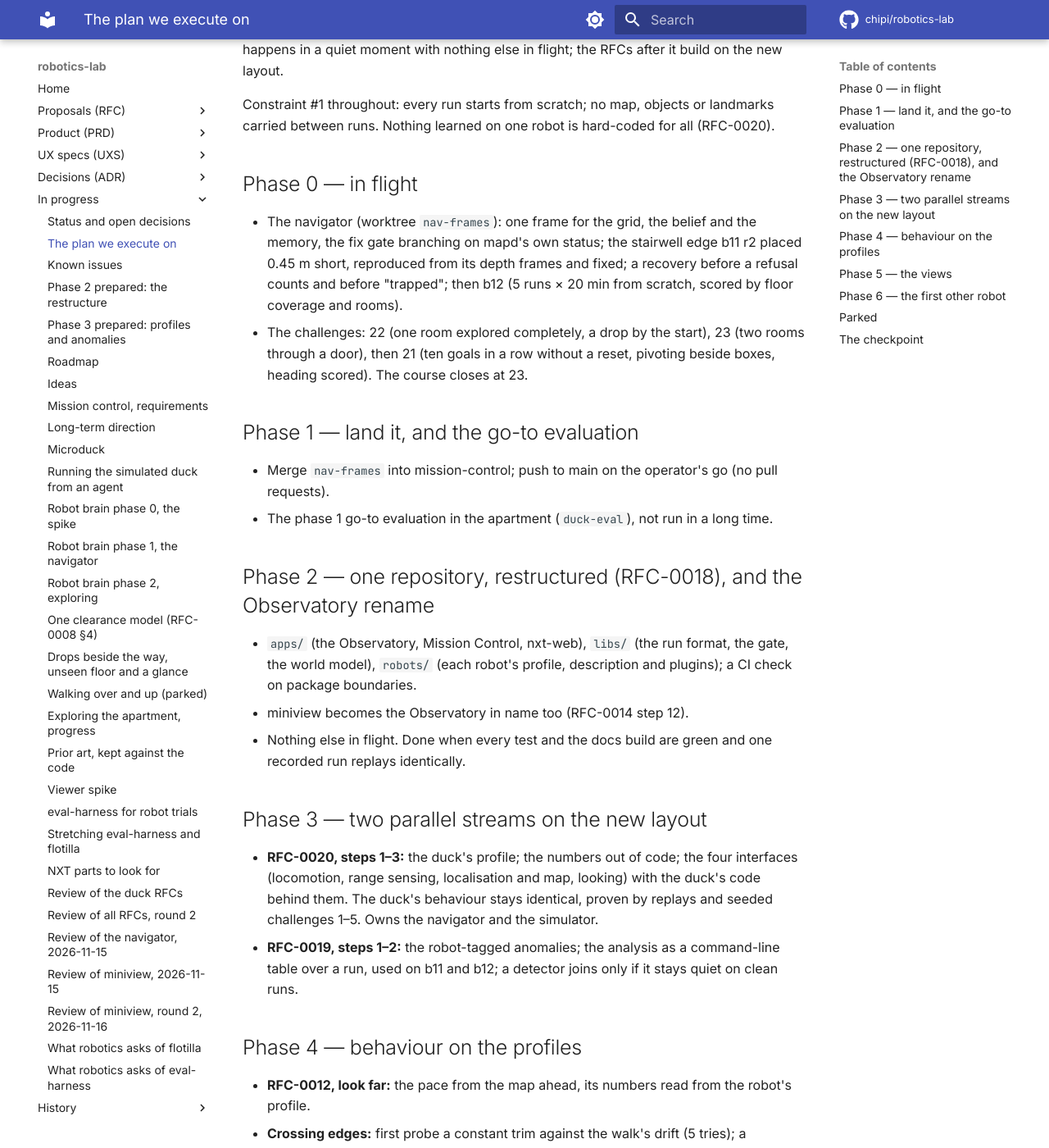
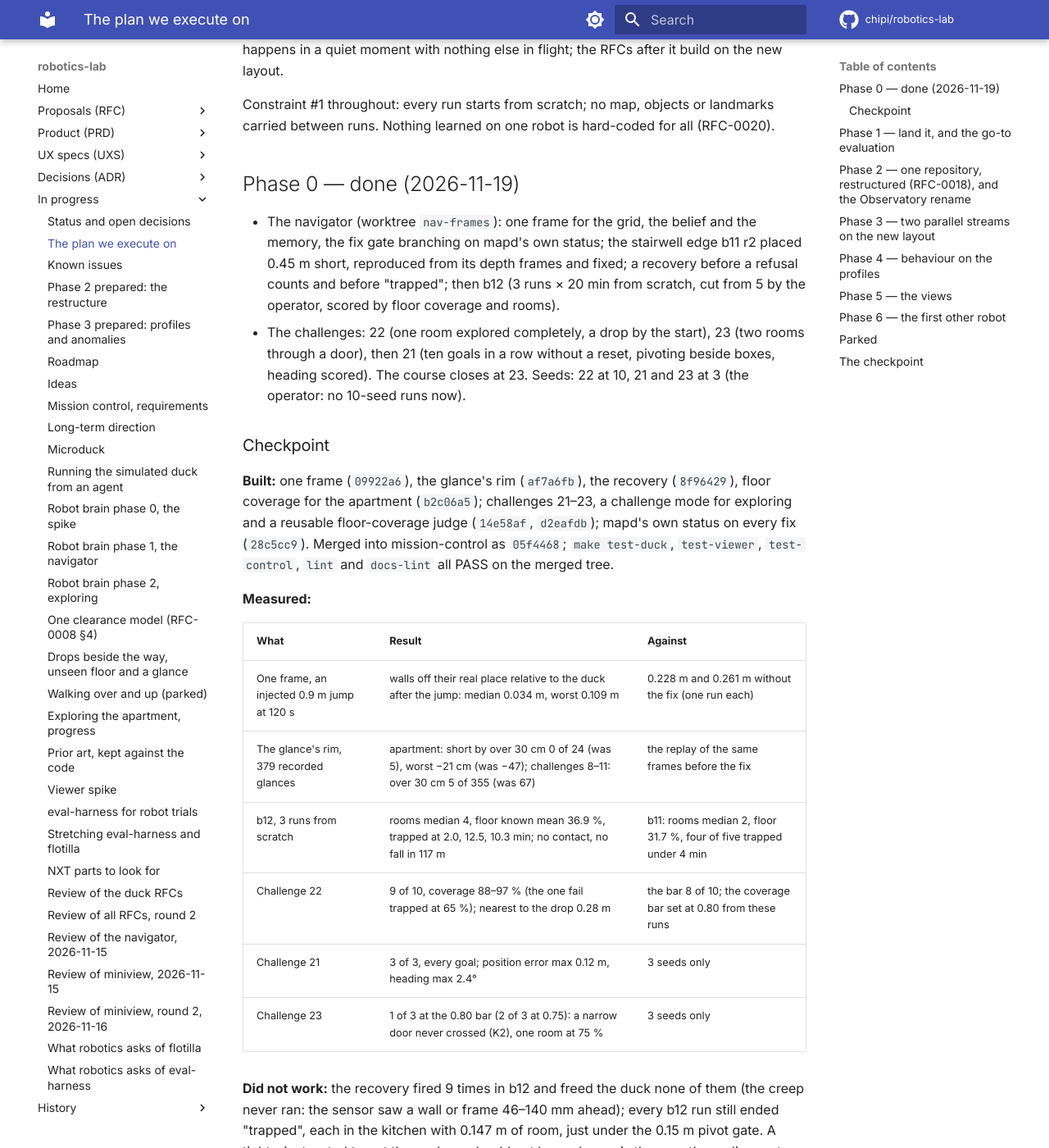
Before and after one commit to chipi/robotics-lab, an MkDocs documentation site: the page built from docs/wip/EXECUTION-PLAN.md, in a window 1280 px wide and 1400 px high, scrolled down 445 px. Shown: the whole window at 82% size. Built offline with MkDocs 1.6.1 and Material for MkDocs 9.7.7, drawn with Linux system fonts in a browser that asks for light colours; comment, search, counter and statistics services are not loaded; some of the changed text lies outside the part shown.

Commit message:
docs: the phase 0 checkpoint written into the plan; known issues K22-K27 found, the misplaced rim closed
Co-Authored-By: Claude Opus 5.5 <noreply@anthropic.com>
Claude-Session: https://claude.ai/code/session_014cvkLDtihKBLiV2cbMenbC

```diff
--- a/docs/wip/EXECUTION-PLAN.md
+++ b/docs/wip/EXECUTION-PLAN.md
@@ -18,15 +18,52 @@ moment with nothing else in flight; the RFCs after it build on the new layout.
 Constraint #1 throughout: every run starts from scratch; no map, objects or landmarks carried
 between runs. Nothing learned on one robot is hard-coded for all (RFC-0020).
 
-## Phase 0 — in flight
+## Phase 0 — done (2026-11-19)
 
 - The navigator (worktree `nav-frames`): one frame for the grid, the belief and the memory, the fix
   gate branching on mapd's own status; the stairwell edge b11 r2 placed 0.45 m short, reproduced
   from its depth frames and fixed; a recovery before a refusal counts and before "trapped"; then b12
-  (5 runs × 20 min from scratch, scored by floor coverage and rooms).
+  (3 runs × 20 min from scratch, cut from 5 by the operator, scored by floor coverage and rooms).
 - The challenges: 22 (one room explored completely, a drop by the start), 23 (two rooms through a
   door), then 21 (ten goals in a row without a reset, pivoting beside boxes, heading scored). The
-  course closes at 23.
+  course closes at 23. Seeds: 22 at 10, 21 and 23 at 3 (the operator: no 10-seed runs now).
+
+### Checkpoint
+
+**Built:** one frame (`09922a6`), the glance's rim (`af7a6fb`), the recovery (`8f96429`), floor
+coverage for the apartment (`b2c06a5`); challenges 21–23, a challenge mode for exploring and a
+reusable floor-coverage judge (`14e58af`, `d2eafdb`); mapd's own status on every fix (`28c5cc9`).
+Merged into mission-control as `05f4468`; `make test-duck`, `test-viewer`, `test-control`, `lint`
+and `docs-lint` all PASS on the merged tree.
+
+**Measured:**
+
+| What | Result | Against |
+| --- | --- | --- |
+| One frame, an injected 0.9 m jump at 120 s | walls off their real place relative to the duck after the jump: median 0.034 m, worst 0.109 m | 0.228 m and 0.261 m without the fix (one run each) |
+| The glance's rim, 379 recorded glances | apartment: short by over 30 cm 0 of 24 (was 5), worst −21 cm (was −47); challenges 8–11: over 30 cm 5 of 355 (was 67) | the replay of the same frames before the fix |
+| b12, 3 runs from scratch | rooms median 4, floor known mean 36.9 %, trapped at 2.0, 12.5, 10.3 min; no contact, no fall in 117 m | b11: rooms median 2, floor 31.7 %, four of five trapped under 4 min |
+| Challenge 22 | 9 of 10, coverage 88–97 % (the one fail trapped at 65 %); nearest to the drop 0.28 m | the bar 8 of 10; the coverage bar set at 0.80 from these runs |
+| Challenge 21 | 3 of 3, every goal; position error max 0.12 m, heading max 2.4° | 3 seeds only |
+| Challenge 23 | 1 of 3 at the 0.80 bar (2 of 3 at 0.75): a narrow door never crossed (K2), one room at 75 % | 3 seeds only |
+
+**Did not work:** the recovery fired 9 times in b12 and freed the duck none of them (the creep never
+ran: the sensor saw a wall or frame 46–140 mm ahead); every b12 run still ended "trapped", each in
+the kitchen with 0.147 m of room, just under the 0.15 m pivot gate. A tight-pivot-gated target the
+explorer should not have chosen is the agent's reading, not tested (K22). Safety held in every run.
+
+**Not done:** the taken-loop-closure path of the gate never ran (mapd's `loops` never stepped); the
+creep never ran in the simulator; one run per arm for the frame fix; 21 and 23 at 3 seeds.
+
+**Known issues:** closed K-rim (the misplaced edge); new K22–K27 (the explorer's targets without room
+to pivot, the recovery not freeing the duck, the arc's inner sweep and the tight pivot without a
+sensor check, phantom remembered points, the untested loop-closure branch, the glance's error in the
+challenge scenes).
+
+**Recommendation:** proceed to phase 1. The baseline is measured; what did not work is the planner's
+to improve after phase 6, recorded as known issues. The operator had said to start phase 1 as soon
+as phase 0 was done; its go-to evaluation started at once (run 16), the push to main waits for the
+operator's go.
 
 ## Phase 1 — land it, and the go-to evaluation
 
```
Also changed, not shown: docs/wip/KNOWN-ISSUES.md (+9 -1 lines).
